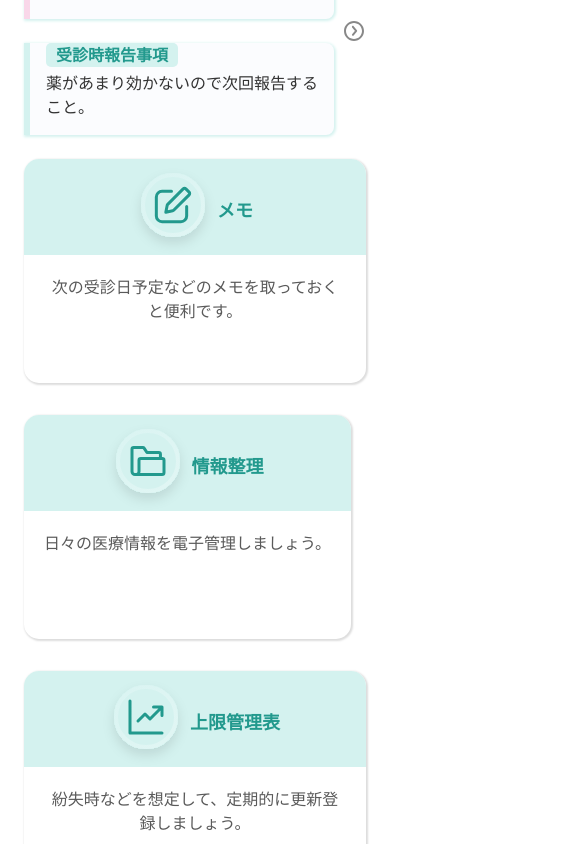
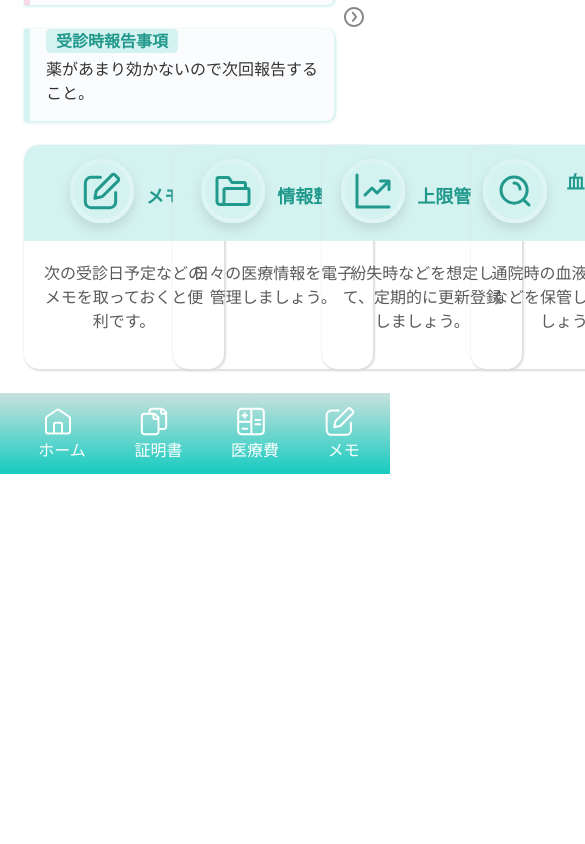
Before and after one commit to Yuri-U0127/Rare-s-Smile, a Next.js app: page / in a window 390 px wide. Shown: the part 1460-2304 px from the top of the page, 585 px wide, since content can reach past the window. After the commit the page ends 1934 px from the top, so only its background shows below. Built offline with nearby package versions, Linux system fonts and the light colour scheme; a web font is replaced by a local one.

Commit message:
Added mobil footer

```diff
--- a/src/app/layout.jsx
+++ b/src/app/layout.jsx
@@ -9,6 +9,10 @@ const PrivateFooter = dynamic(() => import('../components/private/Footer'));
 const VerticalMenu = dynamic(() => import('../components/private/VerticalMenu'));
 import { Box, Grid } from '@mui/material';
 const PortalPage = dynamic(() => import('./(auth)/portal/page'));
+
+import { ThemeProvider } from '@mui/material/styles';
+import CssBaseline from '@mui/material/CssBaseline';
+// import theme from '../theme';
 
 export const metadata = {
   title: 'Next.js App',
--- a/src/app/page.js
+++ b/src/app/page.js
@@ -12,12 +12,15 @@ import dynamic from "next/dynamic";
 import { useTheme } from '@mui/material/styles';
 import useMediaQuery from '@mui/material/useMediaQuery';
 import MobileHeader from "../components/shared/MobileHeader.jsx";
-import Image from "next/image";
+import MobileFooter from "../components/private/MobileFooter.jsx";
 
 const PrivateHeader = dynamic(() => import('../components/private/Header'));
 const PrivateFooter = dynamic(() => import('../components/private/Footer'));
 const VerticalMenu = dynamic(() => import('../components/private/VerticalMenu'));
 
+import { ThemeProvider } from '@mui/material/styles';
+import CssBaseline from '@mui/material/CssBaseline';
+import theme1 from "../components/ui/global/theme.js";
 
 export default function HomePage() {
 
@@ -160,7 +163,7 @@ export default function HomePage() {
                     <div className="flex">
                       {/* <Grid> */}
                       {cardItems.map((item, index) => (
-                        <CustomBox shadowColor={"#D4F2EF"} borderRadius={"20px"} key={index} margin={"10px"}>
+                        <CustomBox shadowColor={"#D4F2EF"} borderRadius={"20px"} key={index} margin={"10px"} minWidth="150px">
                           <div className="font-bold mb-3">{item.title}</div>
                           <div className="mx-auto"><img src={item.imgSrc} alt="" /></div>
                         </CustomBox>
@@ -198,17 +201,21 @@ export default function HomePage() {
                   </Grid>
                 </Grid>
                 <br />
-                <Grid container rowGap={2} spacing={2}>
-                  <Grid item md={3}>
+                <Grid container rowGap={2} spacing={2} sx={{
+                  // display: 'flex',       // Use flexbox
+                  flexWrap: 'nowrap',    // Prevent wrapping to a new line
+                  // overflowX: 'auto',     // Enable horizontal scrolling
+                }} >
+                  <Grid item md={3} xs={5}>
                     <CustomGreenCard imgSrc="/images/green_circle_memo.svg" title="メモ" desc="次の受診日予定などのメモを取っておくと便利です。" />
                   </Grid>
-                  <Grid item md={3}>
+                  <Grid item md={3} xs={5}>
                     <CustomGreenCard imgSrc="/images/green_circle_folder.svg" title="情報整理" desc="日々の医療情報を電子管理しましょう。" />
                   </Grid>
-                  <Grid item md={3}>
+                  <Grid item md={3} xs={5}>
                     <CustomGreenCard imgSrc="/images/green_circle_graph.svg" title="上限管理表" desc="紛失時などを想定して、定期的に更新登録しましょう。" />
                   </Grid>
-                  <Grid item md={3}>
+                  <Grid item md={3} xs={5}>
                     <CustomGreenCard imgSrc="/images/green_circle_search.svg" title="血液等検査結果" desc="通院時の血液検査結果などを保管しておきましょう。" />
                   </Grid>
                 </Grid>
@@ -216,6 +223,7 @@ export default function HomePage() {
             </Box>
 
             {/* Footer */}
+            {matches ?
               <Box
                 sx={{
                   backgroundColor: '#f5f5f5',
@@ -224,6 +232,9 @@ export default function HomePage() {
               >
                 <PrivateFooter />
               </Box>
+              :
+              <MobileFooter />
+            }
           </Grid>
         </Grid>
       </div>
--- /dev/null
+++ b/src/components/private/MobileFooter.jsx
@@ -0,0 +1,24 @@
+import React from 'react';
+import MobileFooterItem from "../ui/MobileFooterItem.jsx";
+
+const MobileFooter = () => {
+
+  const mobileFooterItems = [
+    { title: "ホーム", imgSrc: "/images/white_home.svg" },
+    { title: "証明書", imgSrc: "/images/white_idcard.svg" },
+    { title: "医療費", imgSrc: "/images/white_calc.svg" },
+    { title: "メモ", imgSrc: "/images/white_memo.svg" }
+  ]
+
+  return (
+
+    < div style={{ backgroundImage: "var(--lightgradient)" }} className='flex justify-around gap-1 p-3'>
+      {mobileFooterItems.map((item, index) => (
+        <MobileFooterItem key={index} title={item.title} imgSrc={item.imgSrc} />
+      ))}
+    </div >
+
+  );
+};
+
+export default MobileFooter;
--- a/src/components/ui/CustomGreenCard.jsx
+++ b/src/components/ui/CustomGreenCard.jsx
@@ -2,7 +2,7 @@ import CustomBox from "./CustomBox";
 
 const CustomGreenCard = ({ imgSrc, title, desc }) => {
   return (
-    <CustomBox shadowColor="#ddd" borderRadius="15px" customPadding="0">
+    <CustomBox shadowColor="#ddd" borderRadius="15px" customPadding="0" minWidth="200px">
       <div className="bg-[var(--lightc)] flex min-h-30 justify-center items-center align-middle pt-2 pr-2">
         <img src={imgSrc} className="" alt="" />
         <span className="text-lg text-[var(--darkc)] font-bold">{title}</span>
--- /dev/null
+++ b/src/components/ui/MobileFooterItem.jsx
@@ -0,0 +1,12 @@
+import React from 'react';
+
+const MobileFooterItem = ({ imgSrc, title }) => {
+  return (
+    <div className=''>
+      <img src={imgSrc} className='mx-auto' />
+      <span className='text-white ml-2'>{title}</span>
+    </div>
+  );
+};
+
+export default MobileFooterItem;
--- /dev/null
+++ b/src/components/ui/global/theme.js
@@ -0,0 +1,15 @@
+import { createTheme } from '@mui/material/styles';
+
+const theme = createTheme({
+  components: {
+    MuiGrid: {
+      styleOverrides: {
+        root: {
+          maxWidth: '1200px', // Replace with your desired maxWidth
+        },
+      },
+    },
+  },
+});
+
+export default theme;
```
Lines whose indentation alone changed are shown as unchanged.
